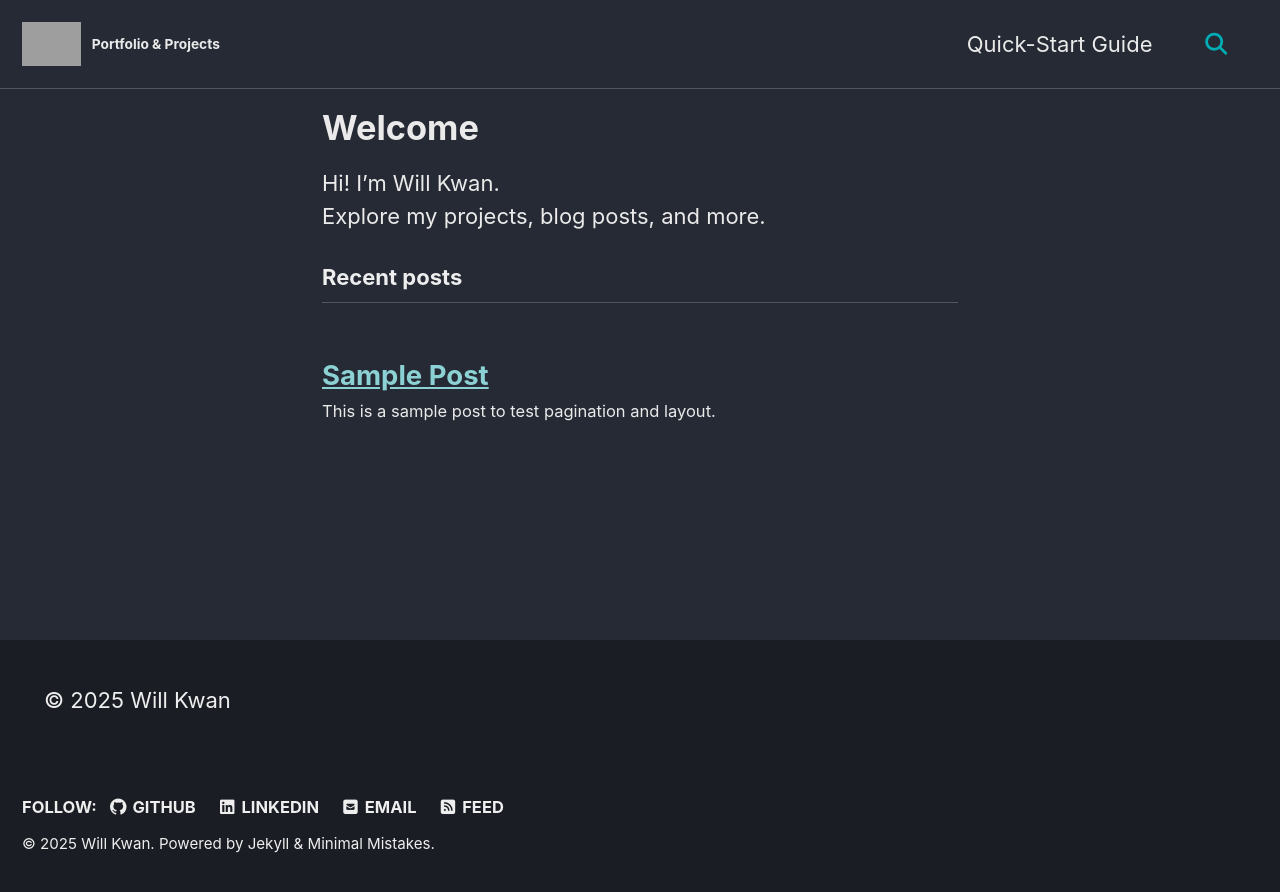
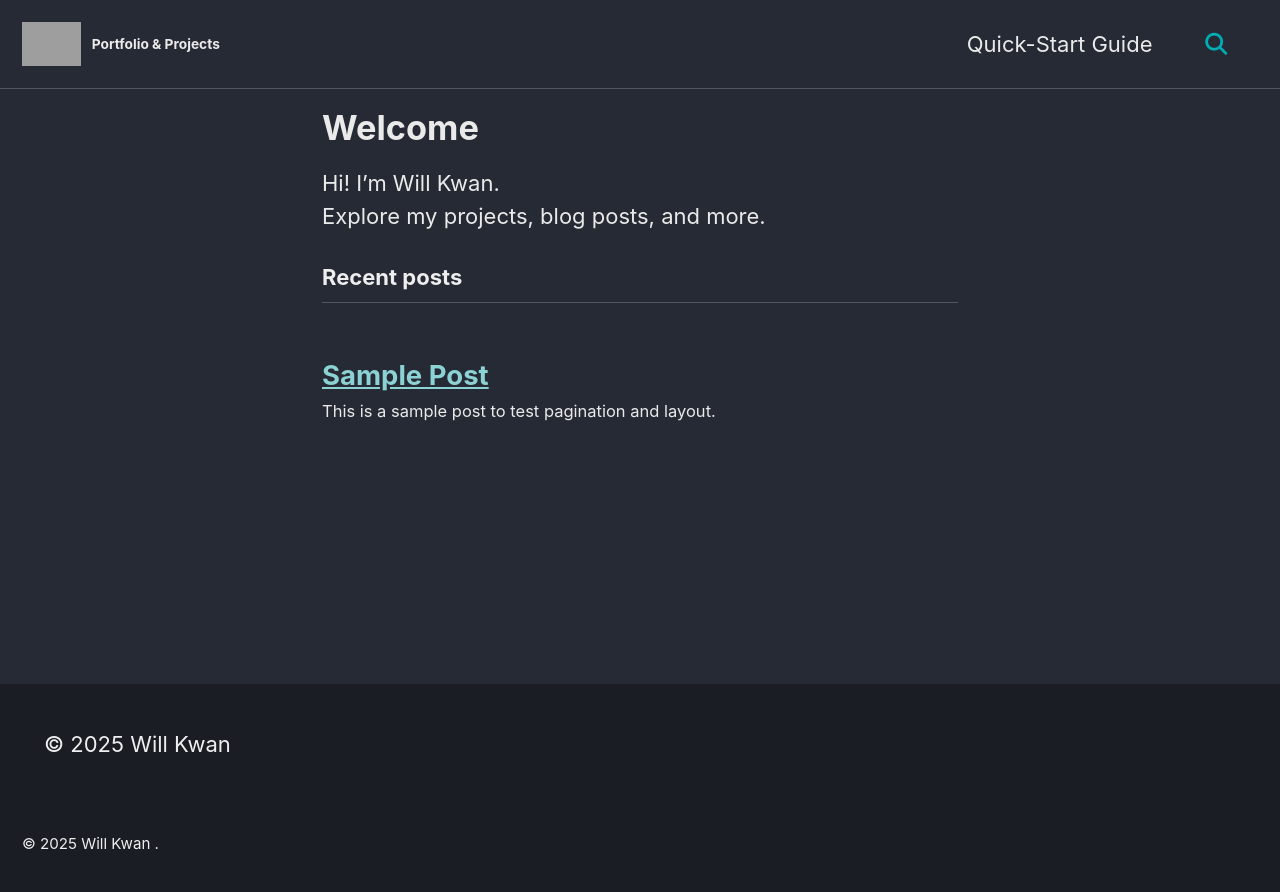
Before and after one commit to willrkwan/willrkwan.github.io, a Jekyll site: the page built from _pages/home.md, in a window 1280 px wide. Shown: the top 892 px of the page. Built offline with Jekyll 4.4.1, drawn with Linux system fonts in a browser that asks for light colours; cached includes are drawn as plain includes; grey boxes are pictures that could not be loaded.

Commit message:
Update footer.html

```diff
--- a/_includes/footer.html
+++ b/_includes/footer.html
@@ -1,26 +1,10 @@
-{% unless site.atom_feed.hide %}
-  {% assign show_atom = true %}
-{% endunless %}
-{% if site.footer.links or show_atom %}
-<div class="page__footer-follow">
-  <ul class="social-icons">
-    {% if site.data.ui-text[site.locale].follow_label %}
-      <li><strong>{{ site.data.ui-text[site.locale].follow_label }}</strong></li>
-    {% endif %}
-
-    {% if site.footer.links %}
-      {% for link in site.footer.links %}
-        {% if link.label and link.url %}
-          <li><a href="{{ link.url }}" rel="nofollow noopener noreferrer"><i class="{{ link.icon | default: 'fas fa-link' }}" aria-hidden="true"></i> {{ link.label | escape_once | strip }}</a></li>
-        {% endif %}
-      {% endfor %}
-    {% endif %}
-
-    {% unless site.atom_feed.hide %}
-      <li><a href="{% if site.atom_feed.path %}{{ site.atom_feed.path }}{% else %}{{ '/feed.xml' | relative_url }}{% endif %}"><i class="fas fa-fw fa-rss-square" aria-hidden="true"></i> {{ site.data.ui-text[site.locale].feed_label | default: "Feed" }}</a></li>
-    {% endunless %}
-  </ul>
+<div class="page__footer-copyright">
+  &copy; {% assign site_time = site.time | date: '%Y' %}
+  {% if site.footer.since and site_time != site.footer.since %}
+    {{ site.footer.since }} -
+  {% endif %}
+  {{ site_time }}
+  <a href="{{ site.copyright_url | default: site.url }}">
+    {{ site.copyright | default: site.title | escape_once | strip }}
+  </a>.
 </div>
-{% endif %}
-
-<div class="page__footer-copyright">&copy; {% assign site_time = site.time | date: '%Y' %}{% if site.footer.since and site_time != site.footer.since %}{{ site.footer.since }} - {% endif %}{{ site_time }} <a href="{{ site.copyright_url | default: site.url }}">{{ site.copyright | default: site.title | escape_once | strip }}</a>. {{ site.data.ui-text[site.locale].powered_by | default: "Powered by" }} <a href="https://jekyllrb.com" rel="nofollow">Jekyll</a> &amp; <a href="https://mademistakes.com/work/jekyll-themes/minimal-mistakes/" rel="nofollow">Minimal Mistakes</a>.</div>
```
